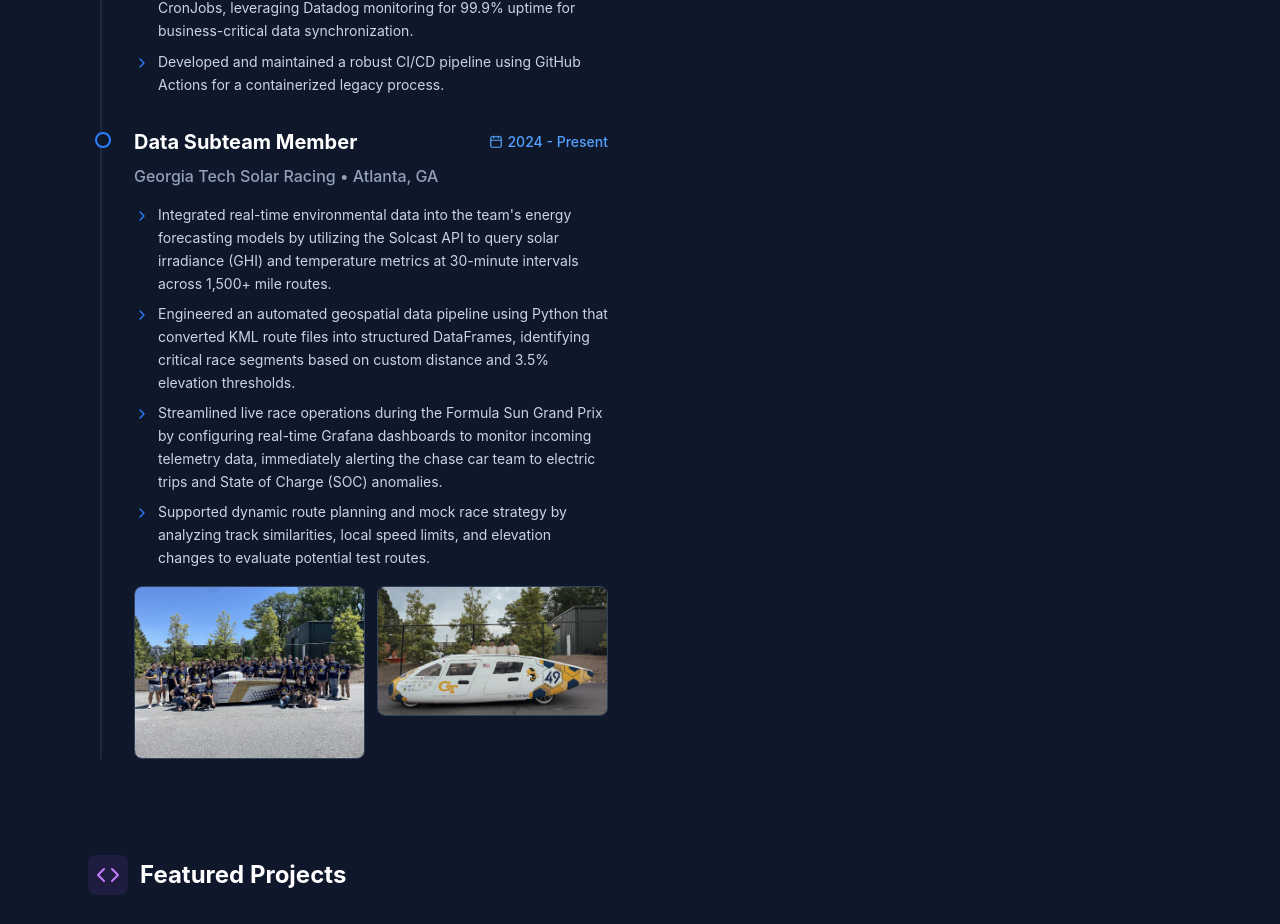
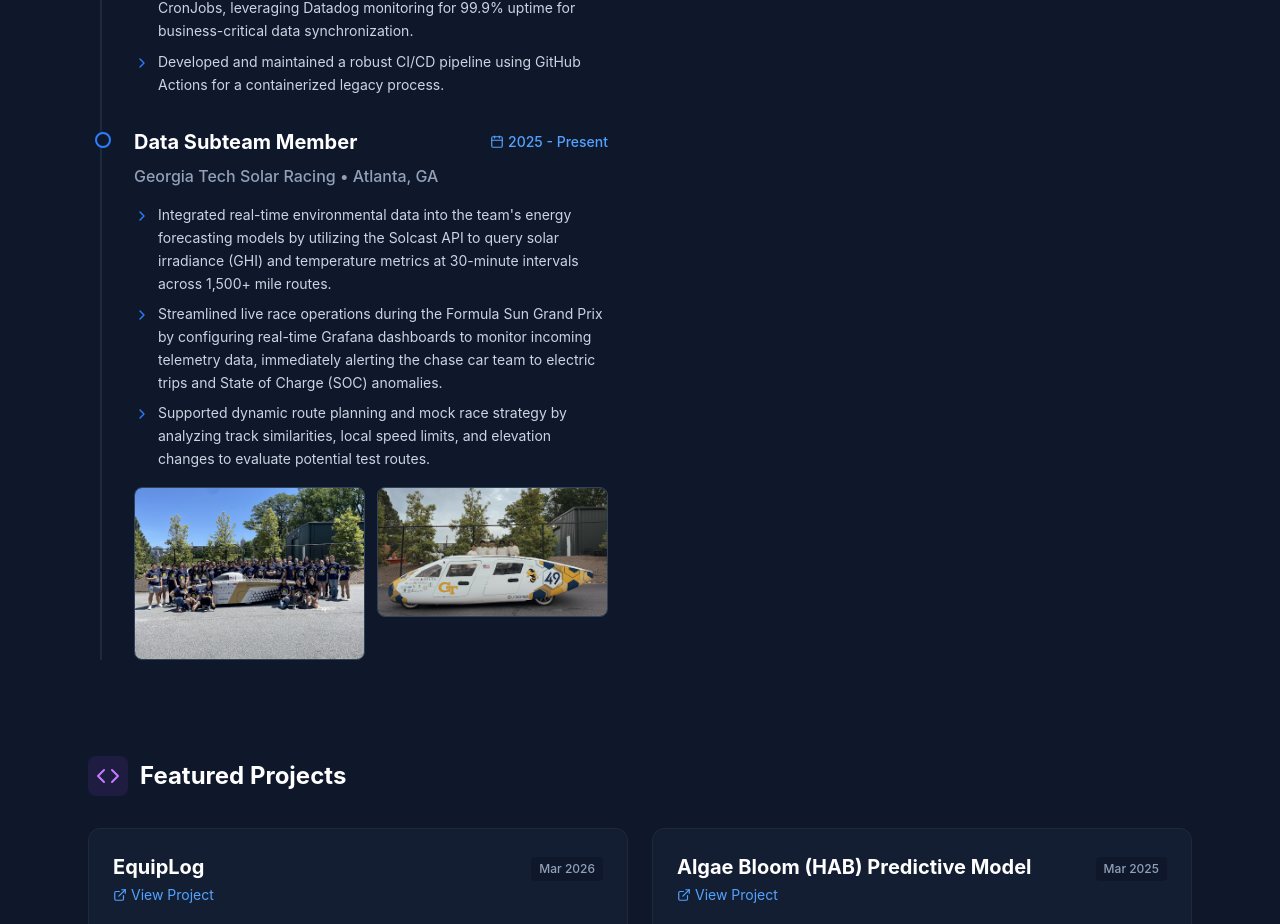
Before and after one commit to CURT1S03/Portfolio, a React (Vite) app: page / in a window 1280 px wide. Shown: the part 979-1903 px from the top of the page. Built offline with nearby package versions, Linux system fonts and the light colour scheme.

Commit message:
update to gtsr

```diff
--- a/src/App.jsx
+++ b/src/App.jsx
@@ -62,12 +62,11 @@ const portfolioData = {
       role: "Data Subteam Member",
       company: "Georgia Tech Solar Racing",
       location: "Atlanta, GA",
-      date: "2024 - Present",
+      date: "2025 - Present",
       type: "work",
       images: ["/solar1.png", "/unnamed.png"],
       bullets: [
         "Integrated real-time environmental data into the team's energy forecasting models by utilizing the Solcast API to query solar irradiance (GHI) and temperature metrics at 30-minute intervals across 1,500+ mile routes.",
-        "Engineered an automated geospatial data pipeline using Python that converted KML route files into structured DataFrames, identifying critical race segments based on custom distance and 3.5% elevation thresholds.",
         "Streamlined live race operations during the Formula Sun Grand Prix by configuring real-time Grafana dashboards to monitor incoming telemetry data, immediately alerting the chase car team to electric trips and State of Charge (SOC) anomalies.",
         "Supported dynamic route planning and mock race strategy by analyzing track similarities, local speed limits, and elevation changes to evaluate potential test routes."
       ]
```
